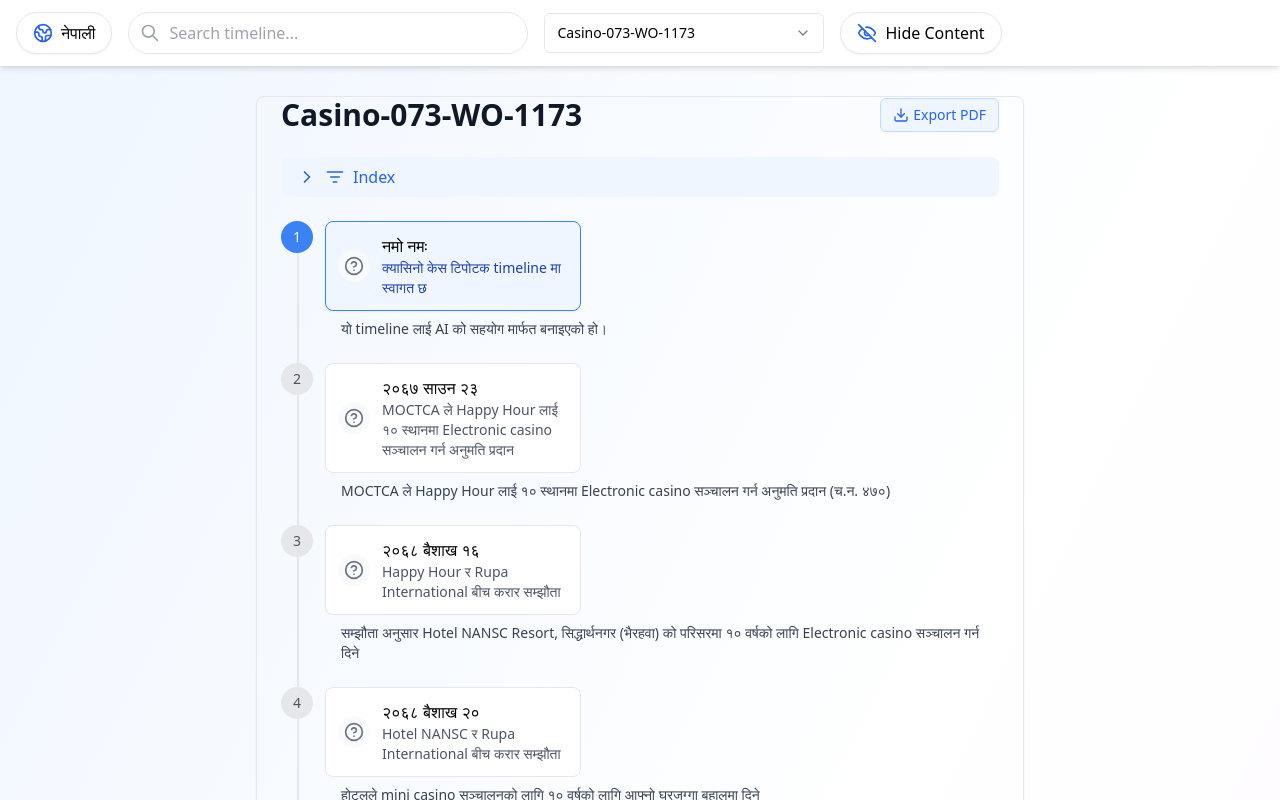
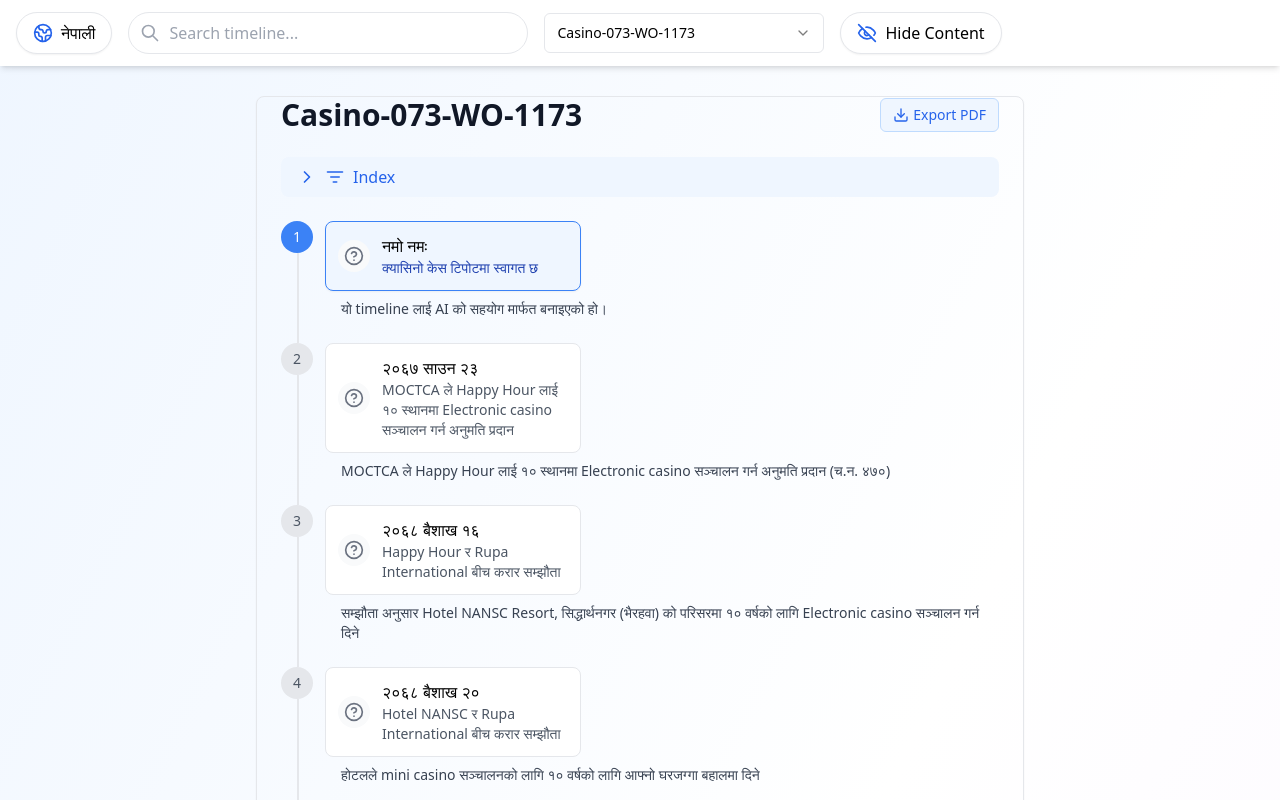
Before and after one commit to ShivaPrasadAcharya/exptimeline.git.io, a React (Vite) app: page / in a window 1280 px wide. Shown: the top 800 px of the page. Built offline with nearby package versions, Linux system fonts and the light colour scheme.

Commit message:
Update timelineData.js

```diff
--- a/src/timelineData.js
+++ b/src/timelineData.js
@@ -30,7 +30,7 @@ data:[
   {
     "year": "नमो नमः",
     "title": {
-      "en": "क्यासिनो केस टिपोटक timeline मा स्वागत छ ",
+      "en": "क्यासिनो केस टिपोटमा स्वागत छ ",
       "ne": ""
     },
     "description": {
```
